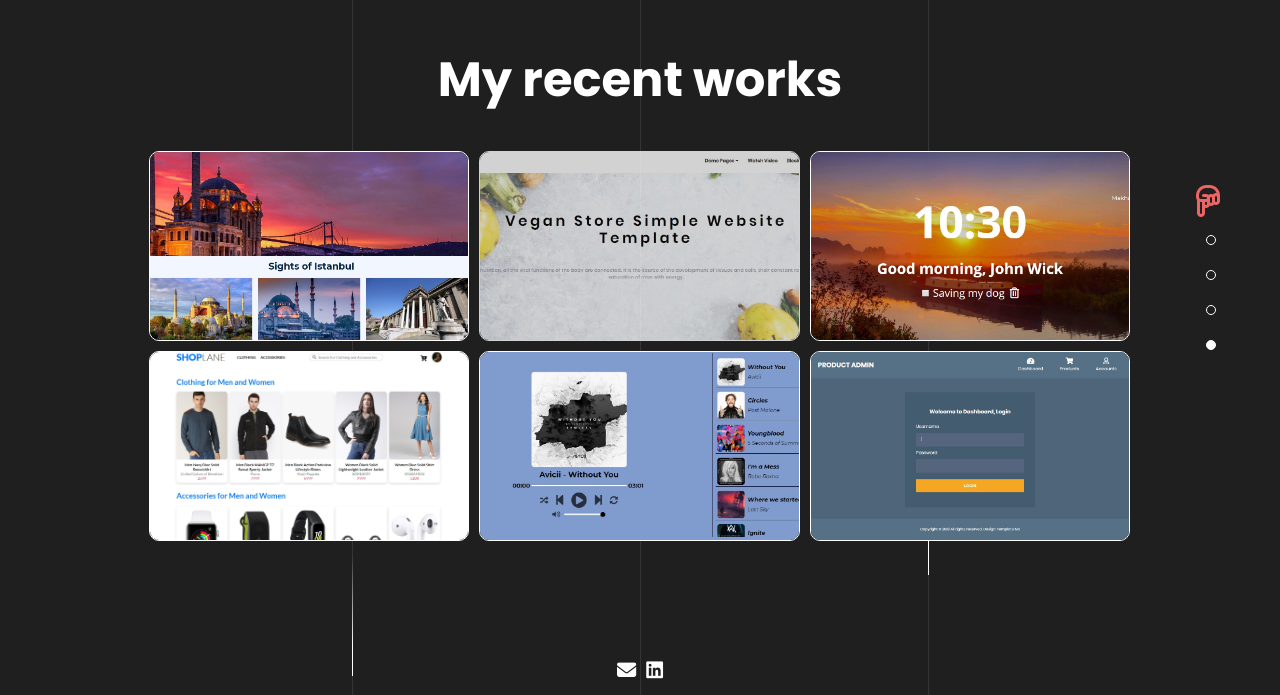
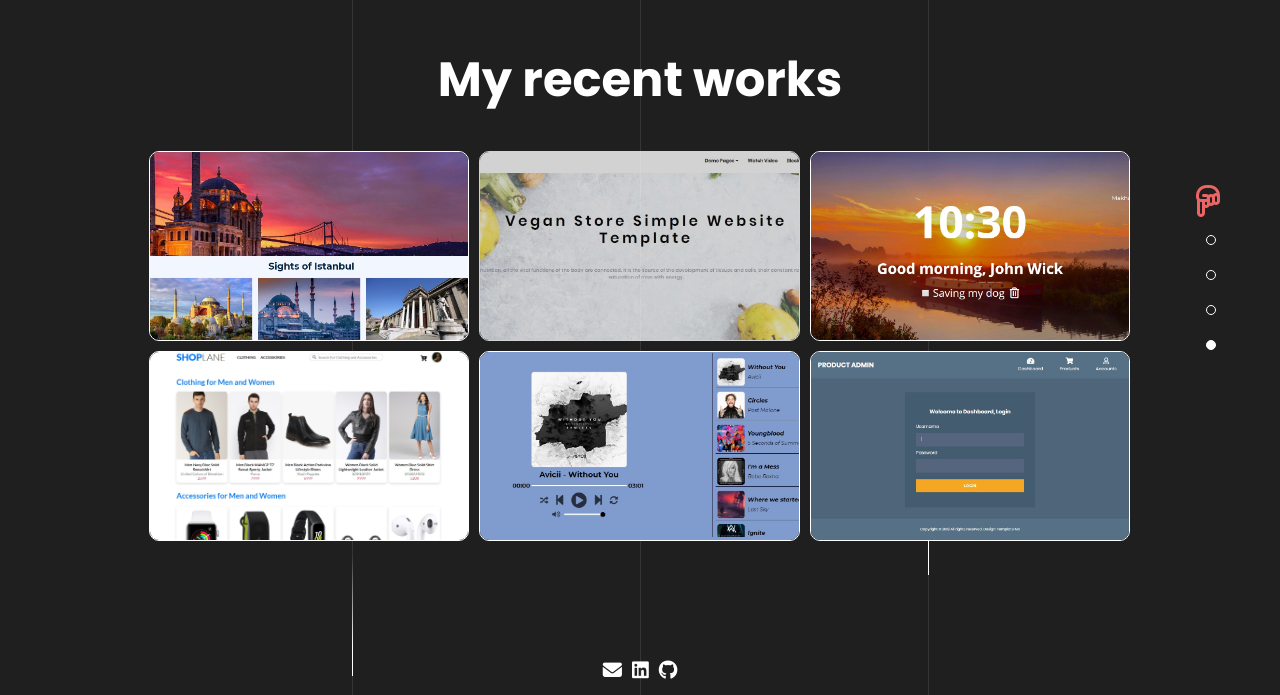
Before and after one commit to Mavludin/portfolio-page, a React (Create React App) app: page /portfolio in a window 1280 px wide. Shown: the part 105-800 px from the top of the page. Built offline with nearby package versions, Linux system fonts and the light colour scheme.

Commit message:
on my way

```diff
--- a/src/components/footer/footer.js
+++ b/src/components/footer/footer.js
@@ -6,8 +6,15 @@
     return (
         <footer>
             <div className={[classes.Contacts]} >
-                <a href="mailto:imevlud@gmail.com"><i className="fas fa-envelope"></i></a>
-                <a href="https://www.linkedin.com/in/mavludin-abdulkadirov-a7b037167/"><i className="fab fa-linkedin"></i></a>
+                <a href="mailto:imevlud@gmail.com" target="_blank" rel="noopener noreferrer">
+                    <i className="fas fa-envelope"></i>
+                </a>
+                <a href="https://www.linkedin.com/in/mavludin-abdulkadirov-a7b037167/" target="_blank" rel="noopener noreferrer">
+                    <i className="fab fa-linkedin"></i>
+                </a>
+                <a href="https://github.com/Mavludin" target="_blank" rel="noopener noreferrer">
+                    <i class="fab fa-github"></i>
+                </a>
             </div>
         </footer>
     )
```
